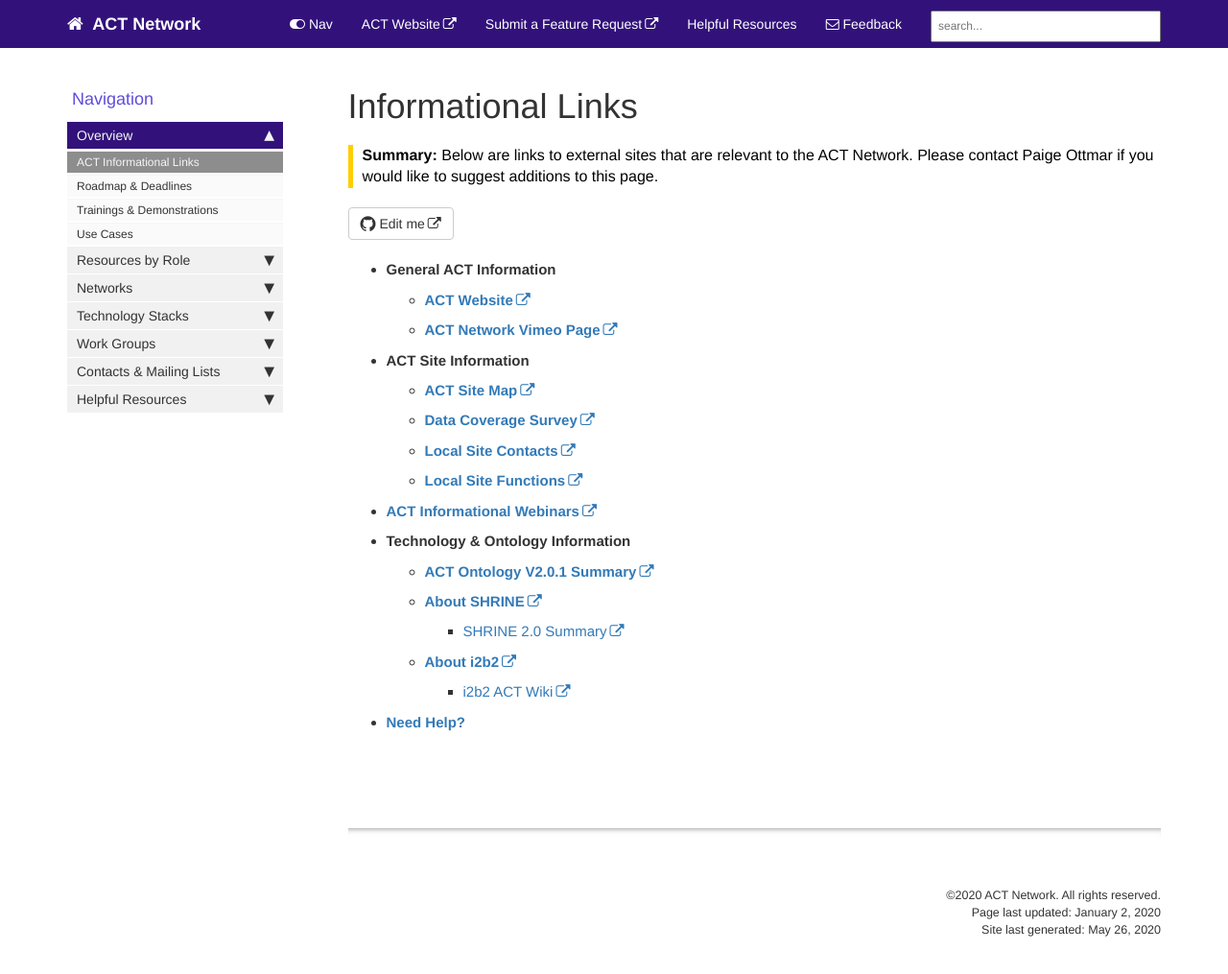
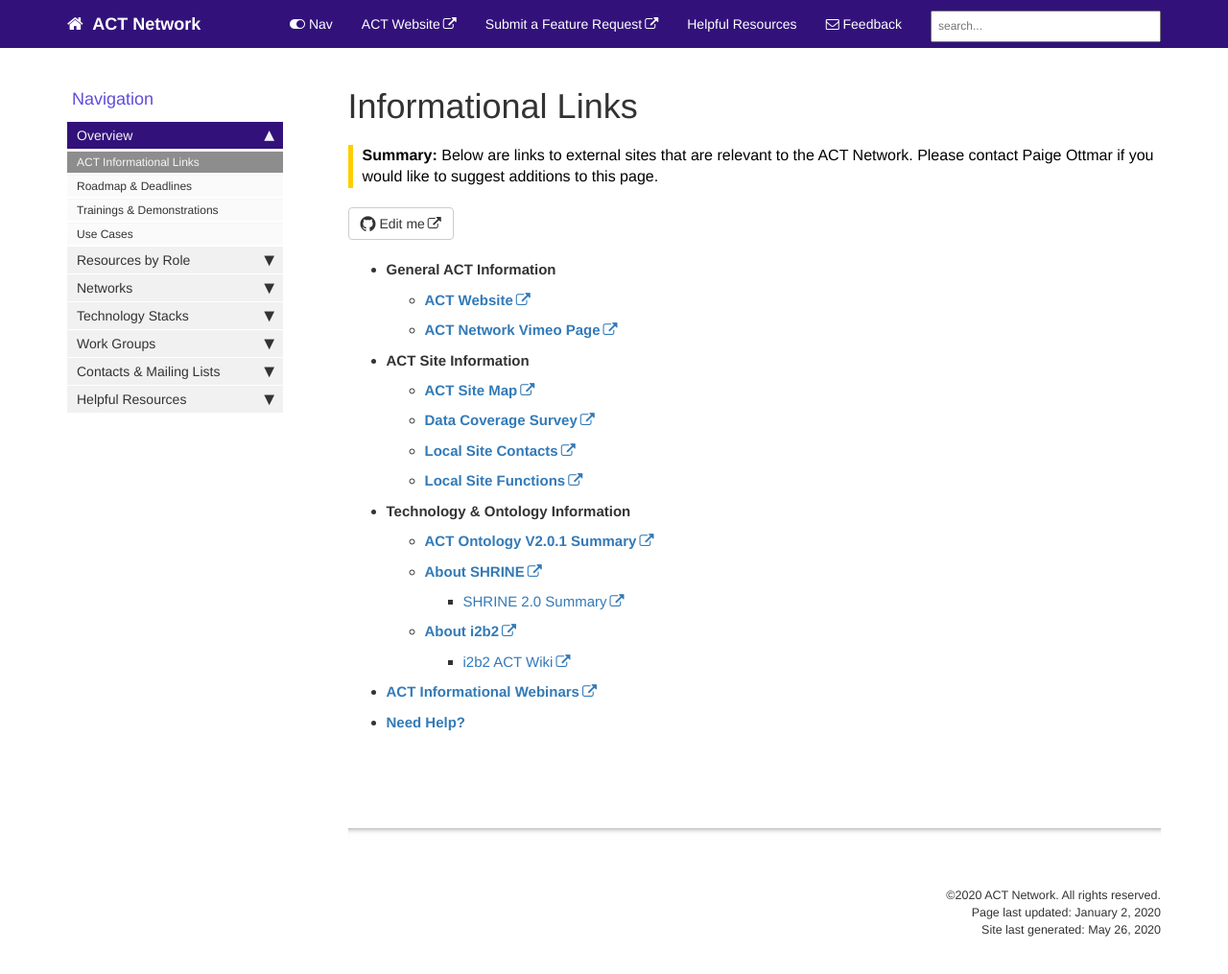
Before and after one commit to dbmi-pitt/ACT-Network, a Jekyll site: the page built from pages/mydoc/informational_links.md, in a window 1280 px wide and 1039 px high. Shown: the top 1015 px of the window at 96% size. Built offline with Jekyll 4.4.1, drawn with Linux system fonts in a browser that asks for light colours; comment, search, counter and statistics services are not loaded; part of the change alters nothing that is shown.

```diff
--- a/pages/mydoc/informational_links.md
+++ b/pages/mydoc/informational_links.md
@@ -18,8 +18,6 @@ folder: mydoc
   * [**Local Site Contacts**](https://www.actnetwork.us/national/act-local-landing-pages-46EU-1434P4.html)
   * [**Local Site Functions**](https://docs.google.com/spreadsheets/d/1-PkGdRpKXdT_NjzBMmUMBtD7DACM00bpgFei4c3W4GQ/edit?usp=sharing)
 
-* [**ACT Informational Webinars**](https://dbmi-pitt.github.io/ACT-Network/trainings.html#act-informational-webinars)
-
 * **Technology & Ontology Information**
   * [**ACT Ontology V2.0.1 Summary**](https://www.actnetwork.us/Global/FileLib/PDFs/ACT_ONTOLOGY_V2.0.1_final.pdf)
   * [**About SHRINE**](https://catalyst.harvard.edu/services/shrine/)
@@ -27,6 +25,8 @@ folder: mydoc
   * [**About i2b2**](https://www.i2b2.org/about/)
       * [i2b2 ACT Wiki](https://community.i2b2.org/wiki/display/ACT/Accrual+to+Clinical+Trials+i2b2+Community+Wiki)
 
+* [**ACT Informational Webinars**](https://dbmi-pitt.github.io/ACT-Network/trainings.html#act-informational-webinars)
+
 * [**Need Help?**](/ACT-Network/help.html)
 
 {% include links.html %}
```
